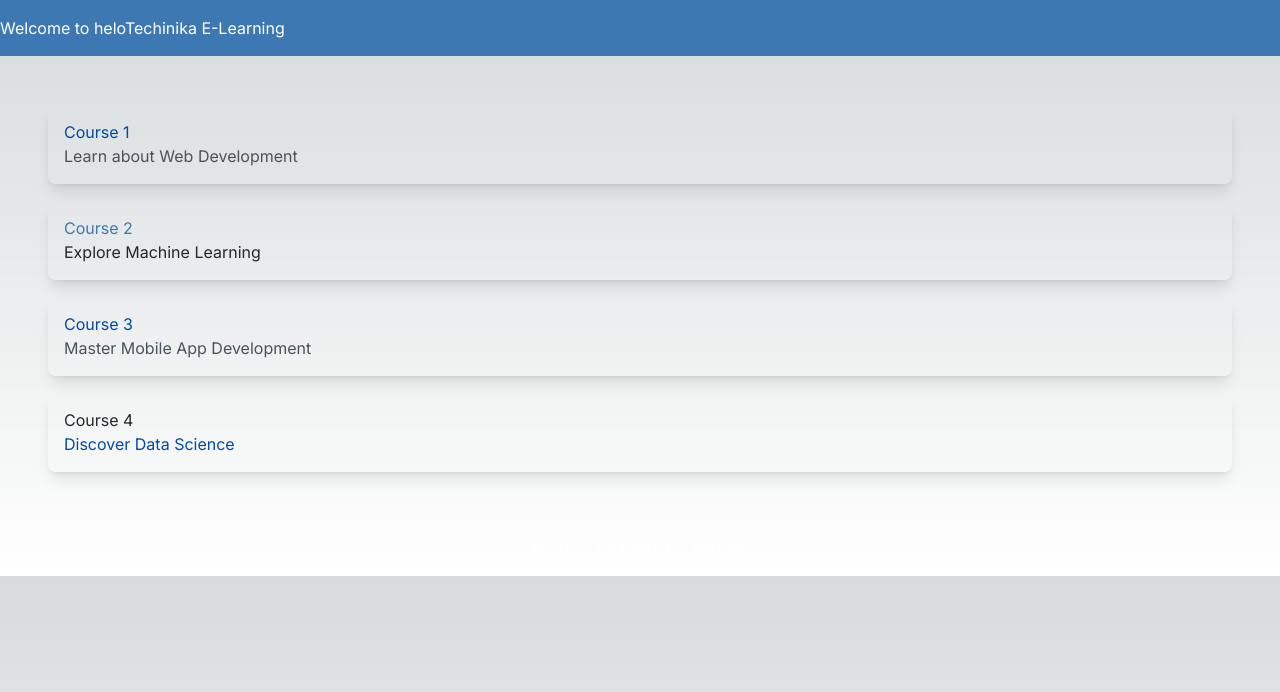
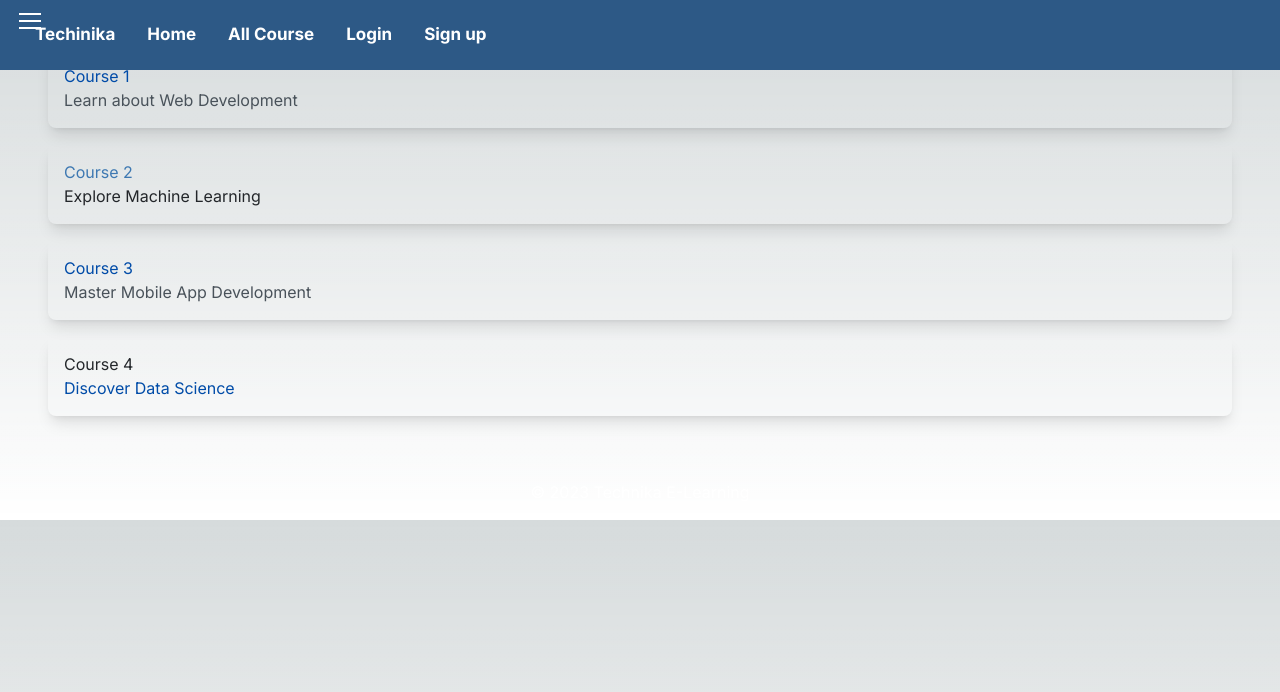
Before and after one commit to techinika/school-fe, a Next.js app: page / in a window 1280 px wide. Shown: the top 692 px of the page. Built offline with nearby package versions, Linux system fonts and the light colour scheme.

Commit message:
add sidebar page and components page

```diff
--- a/app/(main)/page.jsx
+++ b/app/(main)/page.jsx
@@ -1,12 +1,11 @@
 import Link from "next/link";
 import React from "react";
+import Sidebar from "../components/Sidebar";
 
 export default function Home() {
   return (
     <div>
-      <header className="bg-ucla-blue-hex text-white py-4">
-        <h1>Welcome to heloTechinika E-Learning</h1>
-      </header>
+      <Sidebar />
       <main className="p-8">
         <div className="bg-gradient-top p-4 m-4 rounded-lg shadow-lg">
           <h2 className="text-cobalt-blue-hex">Course 1</h2>
--- /dev/null
+++ b/app/components/Sidebar.jsx
@@ -0,0 +1,28 @@
+import Link from "next/link";
+import React from "react";
+import "./sidebar.css";
+
+function Sidebar() {
+  return (
+    <div>
+
+      <div class="topnav" id="myTopnav">
+        <a href="" class="active"> Techinika</a>
+        <a href="">Home</a>
+        <a href="">All Course</a>
+        <a href="">Login</a>
+        <a href="">Sign up</a>
+
+        <i>
+          <div class="bar1"></div>
+          <div class="bar2"></div>
+          <div class="bar3"></div>
+        </i>
+      </div>
+
+    </div>
+
+  )
+}
+
+export default Sidebar
--- /dev/null
+++ b/app/components/sidebar.css
@@ -0,0 +1,84 @@
+
+.topnav {
+    overflow: hidden;
+    background-color: #2d5986;
+    padding: 8px 19px;
+    text-align: center;
+    font-size: 90px;
+    font-weight: bold;
+    position: fixed;
+    top: 0;
+    width: 100%;
+    transition: 0.2s;
+    margin-bottom: 100px;
+  }
+
+  .topnav a {
+    float: left;
+    display: block;
+    color: white;
+    text-align: center;
+    padding: 14px 16px;
+    text-decoration: none;
+    font-size: 17px;
+  }
+
+  .topnav a:hover {
+    background-color: #3b82f6;
+  }
+
+  .topnav a.active {
+
+    color: white;
+
+  }
+
+  .topnav .icon {
+    display: none;
+  }
+
+  @media screen and (max-width: 800px) {
+    .topnav a:not(:first-child) {
+        display: none;
+    }
+
+    .topnav a.icon {
+        float: right;
+        display: block;
+    }
+  }
+
+  @media screen and (max-width: 800px) {
+    .topnav.responsive {
+        position: relative;
+    }
+
+    .topnav.responsive .icon {
+        position: absolute;
+        right: 0;
+        top: 0;
+    }
+  }
+
+  .topnav.responsive a {
+    float: none;
+    display: block;
+    text-align: left;
+  }
+
+
+  .container {
+    display: inline-block;
+    cursor: pointer;
+  }
+
+  .bar1,
+  .bar2,
+  .bar3 {
+    width: 22px;
+    height: 2px;
+    background-color: white;
+    margin: 5px 0;
+    transition: 0.11s;
+    margin-right: 40px;
+  }
```
